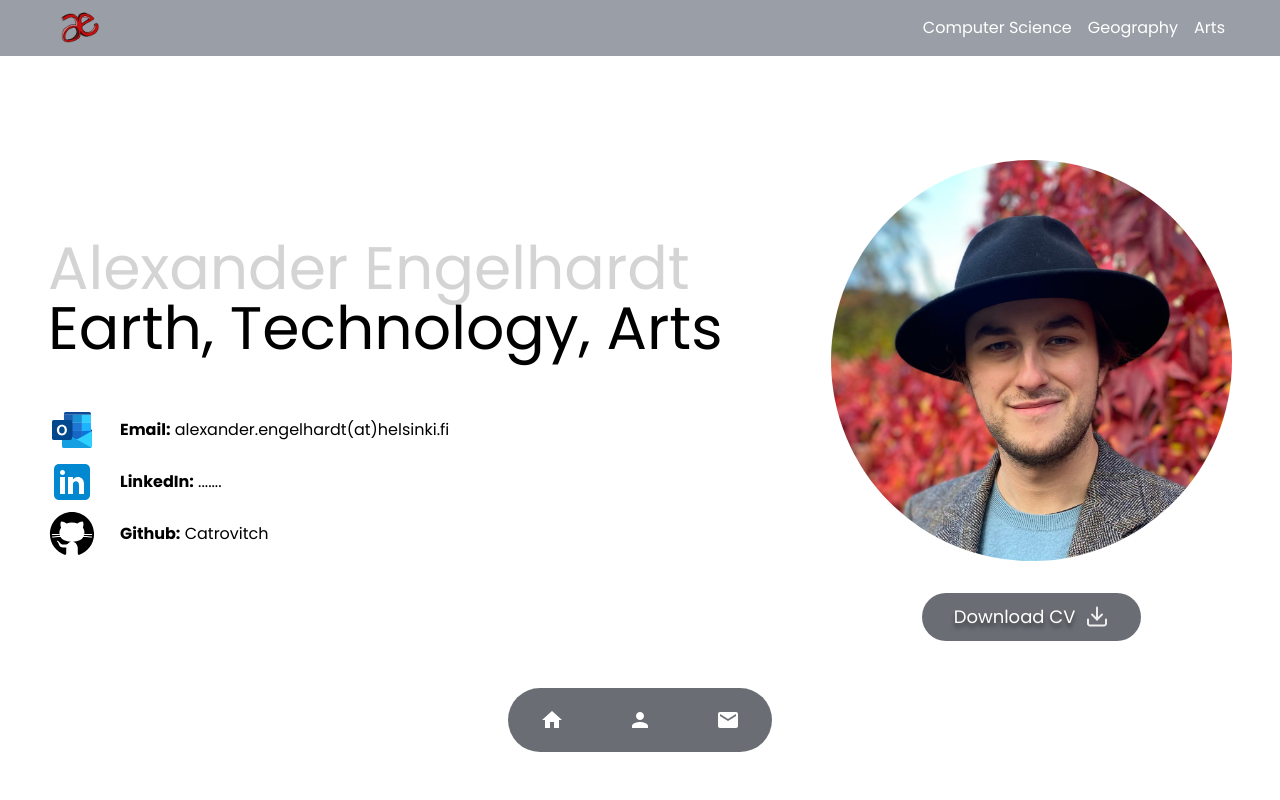
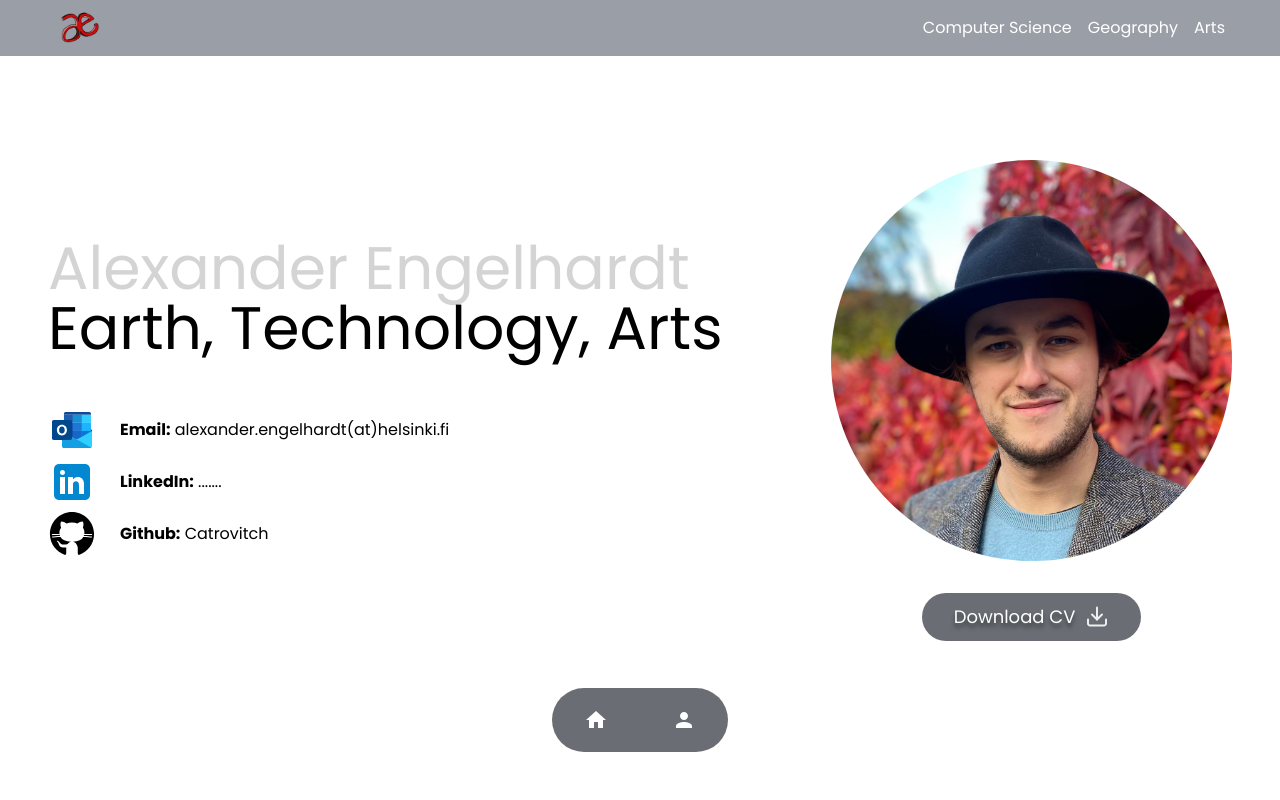
Before and after one commit to Catrovitch/Personal-Homepage, a React (Create React App) app: page / in a window 1280 px wide. Shown: the top 800 px of the page. Built offline with nearby package versions, Linux system fonts and the light colour scheme.

Commit message:
refactor Computer Science view to use Paragraph component

```diff
--- a/src/components/Menu.tsx
+++ b/src/components/Menu.tsx
@@ -4,8 +4,6 @@ import { IconButton, Tooltip } from "@mui/material";
 // mui - icons
 import HomeIcon from "@mui/icons-material/Home";
 import PersonIcon from "@mui/icons-material/Person";
-import AppsIcon from "@mui/icons-material/Apps";
-import MailIcon from "@mui/icons-material/Mail";
 
 // react-scroll
 import { Link } from "react-scroll";
@@ -31,14 +29,6 @@ const Menu = () => {
           </IconButton>
         </Tooltip>
       </Link>
-
-      <Link to="contact" smooth>
-        <Tooltip title="Contact" placement="top" arrow>
-          <IconButton className="group">
-            <MailIcon className="text-white group-hover:text-secondary" />
-          </IconButton>
-        </Tooltip>
-      </Link>
     </div>
   );
 };
--- /dev/null
+++ b/src/components/Paragraph.tsx
@@ -0,0 +1,14 @@
+import React, { ReactNode, CSSProperties } from 'react';
+
+interface ParagraphProps {
+  style?: CSSProperties;
+  children: ReactNode;
+}
+
+const Paragraph: React.FC<ParagraphProps> = ({ style, children }) => (
+  <p className="text-left xl:text-start text-base sm:text-lg text-textSecondary" style={style}>
+    {children}
+  </p>
+);
+
+export default Paragraph;
--- a/src/components/index.ts
+++ b/src/components/index.ts
@@ -8,6 +8,21 @@ import TopBar from "./TopBar";
 import YouTubeVideo from "./YoutubeVideo";
 import ViewTitle from "./ViewTitle";
 import { SectionWrapper1, SectionWrapper2, SectionWrapper3, SectionWrapper4 }  from "./SectionWrappers";
+import Paragraph from "./Paragraph";
 
 
-export { Button, Menu, SocialMediaIcon, Card, LabelInput, Reveal, TopBar, YouTubeVideo, ViewTitle, SectionWrapper1, SectionWrapper2, SectionWrapper3, SectionWrapper4 };
+export {
+    Button,
+    Menu,
+    SocialMediaIcon,
+    Card,
+    LabelInput,
+    Reveal,
+    TopBar,
+    YouTubeVideo,
+    ViewTitle,
+    SectionWrapper1,
+    SectionWrapper2,
+    SectionWrapper3,
+    SectionWrapper4,
+    Paragraph };
--- a/src/views/ComputerScience.tsx
+++ b/src/views/ComputerScience.tsx
@@ -3,13 +3,13 @@ import alexandersComputerSetUp from "../assets/Alexanders_Computer_Set_up_2024.j
 
 
 // components
-import { Reveal, ViewTitle, SectionWrapper1, SectionWrapper2, SectionWrapper3, SectionWrapper4 } from "../components";
+import { Reveal, ViewTitle, SectionWrapper1, SectionWrapper2, SectionWrapper3, SectionWrapper4, Paragraph } from "../components";
 
 // framer-motion
 import { motion } from "framer-motion";
 
 // utils
-import { fadeIn, scale } from "../utils/variants";
+import { scale } from "../utils/variants";
 import { transition } from "../utils/transition";
 import { generateBackgroundSVG } from "../utils/backgroundSVG";
 
@@ -35,34 +35,31 @@ const ComputerScience = () => {
 
       <SectionWrapper2>
         <SectionWrapper3>
-
-
           <SectionWrapper4>
             <Reveal>
-            <p className="text-left xl:text-start text-base sm:text-lg text-textSecondary">
+              <Paragraph>
                 Just some years ago I would not have seen myself loving computer science. Though I had always faired well in all subjects in school
                 I used to feel that my true calling was in arts, people skills and big picture thinking. In upper secondary school I seriously considered
                 a career as a musician. When studying for the final exams and more specifically Geography, I noticed how I noticed how my increased
                 understanding of the world also led to greater meaning in my artistic works. This led to me applying and getting accepted to the bachelor's
                 degree in geography.
-
-            </p>
-
+              </Paragraph>
 
               <div className="mb-4" />
 
-            <p className="text-left xl:text-start text-base sm:text-lg text-textSecondary">
+              <Paragraph>
                 Then how come I have ended up studying Computer science? The answer to this is that during my studies of geography I found my self appriciating the
                 technical courses the most as I felt that these gave me the most valuable and tangible skills. This culminated in me switching from the bachelor's
                 programme in geography to the bachelor's programme in computer science. Ever since I have felt that computer science has given growth to my
                 character where I not only posess a keen artistic eye, big picture analytical thinking that geography entails, but also robust technical insight.
-            </p>
+              </Paragraph>
 
               <div className="mb-4" />
 
-            <p className="text-left xl:text-start text-base sm:text-lg text-textSecondary">
+              <Paragraph>
                 Scroll down this page to read about some of my projects or other works related to computer science.
-            </p>
+              </Paragraph>
+
 
             </Reveal>
           </SectionWrapper4>
```
Lines whose indentation alone changed are shown as unchanged.
